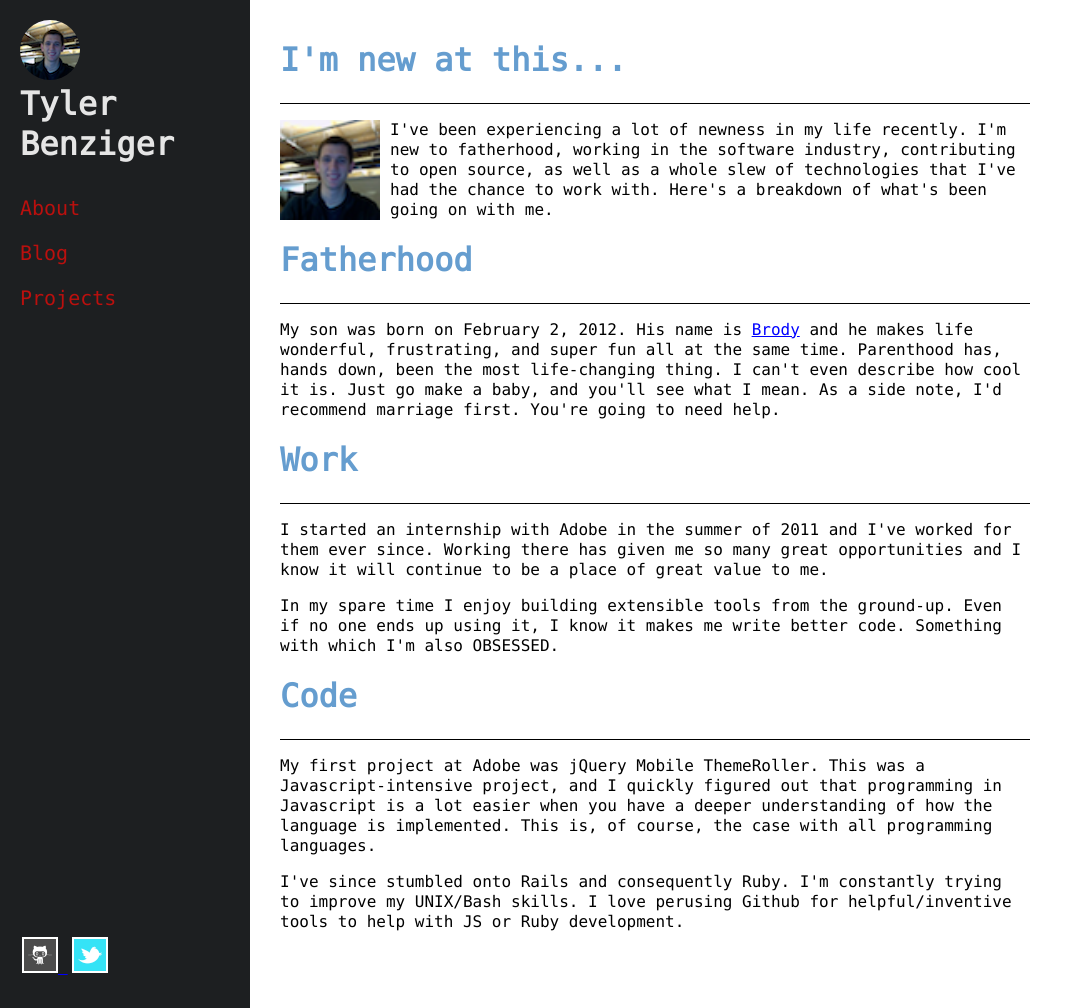
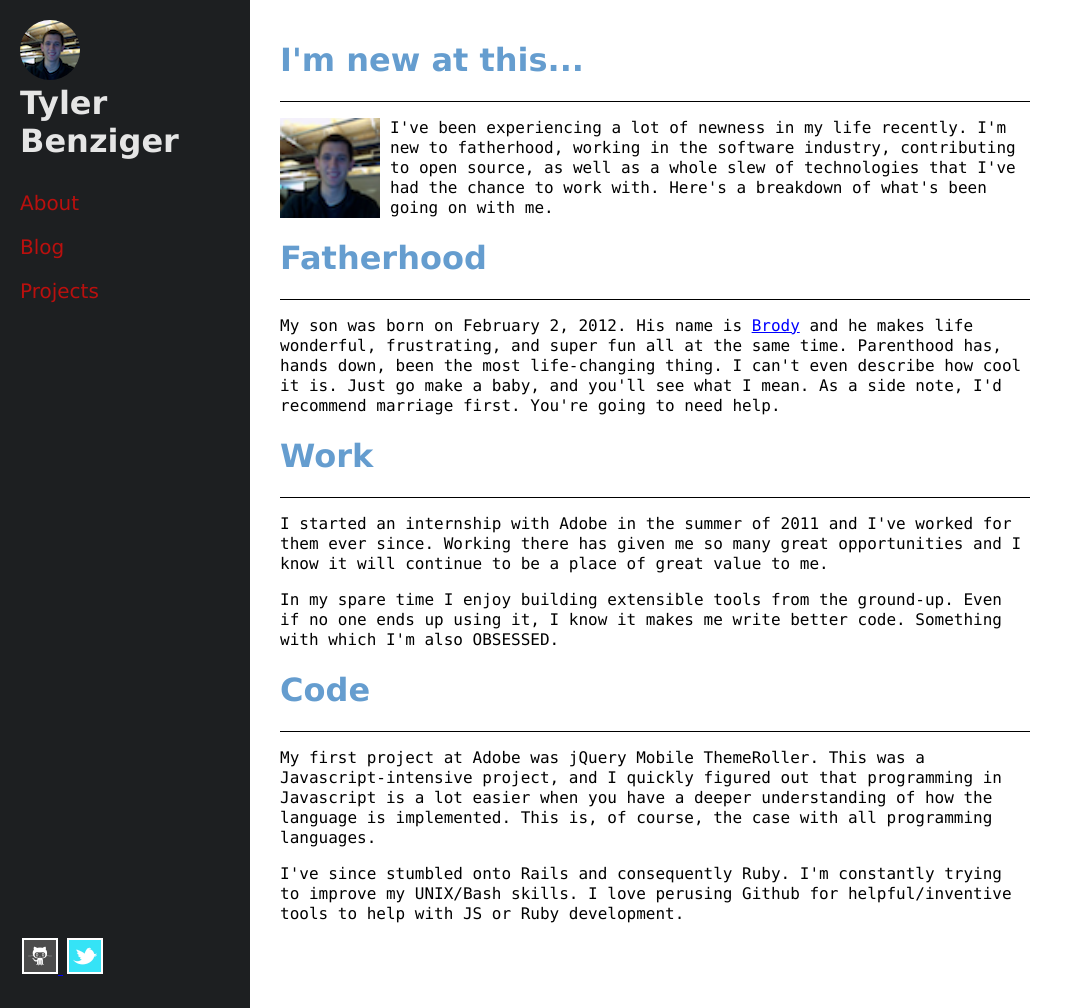
Before and after one commit to tybenz/blog, a Jekyll site: the page built from index.html, in a window 1280 px wide and 1008 px high. Shown: the whole window, without its empty margins (0-1073 px from the left). Built offline with Jekyll 4.4.1, drawn with Linux system fonts in a browser that asks for light colours; comment, search, counter and statistics services are not loaded.

Commit message:
verdana for headers and sidebar

```diff
--- a/css/styles.css
+++ b/css/styles.css
@@ -18,7 +18,12 @@
   color: #00f;
 }
 
+h1, h2, h3, h4, h5, h6 {
+  font-family: 'Verdana', Times New Roman, serif;
+}
+
 .sidebar {
+  font-family: 'Verdana', Times New Roman, serif;
   height: 100%;
   width: 250px;
   min-width: 250px;
```
